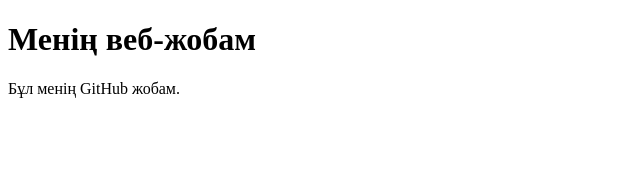
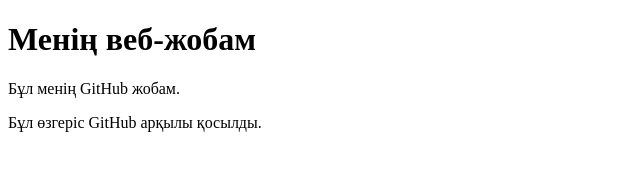
Before and after one commit to musanova0408-cell/web-sync-practice, a plain HTML site: page index.html in a window 1280 px wide. Shown: the whole page, without its empty margins (0-640 px from the left). Drawn offline with Linux system fonts and the light colour scheme.

Commit message:
Update index.html

```diff
--- a/index.html
+++ b/index.html
@@ -8,3 +8,4 @@
     <p>Бұл менің GitHub жобам.</p>
 </body>
 </html>
+<p>Бұл өзгеріс GitHub арқылы қосылды.</p>
```
